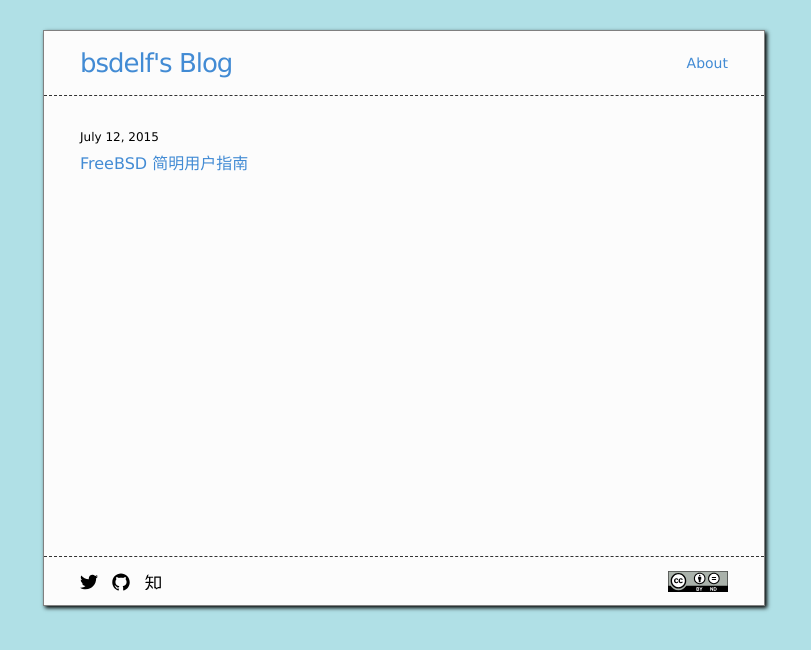
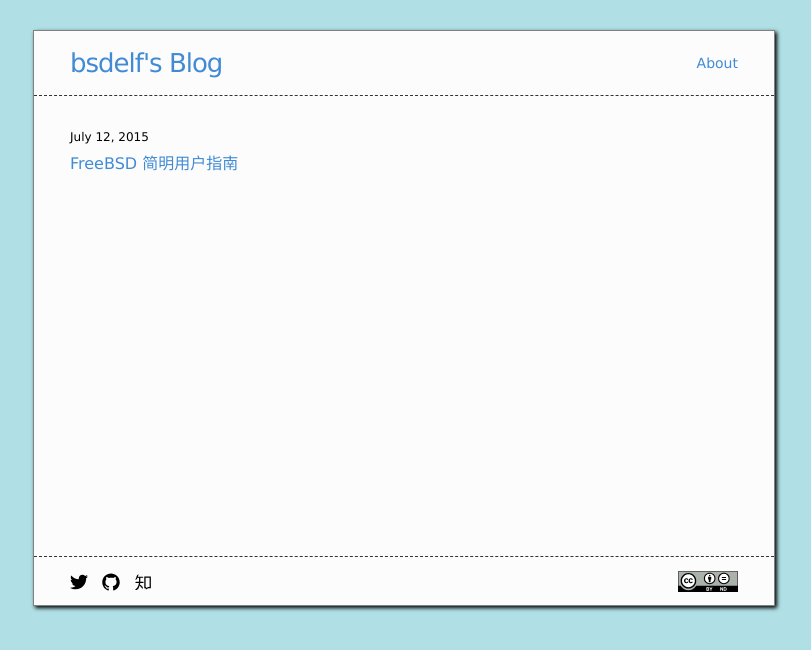
Before and after one commit to bsdelf/bsdelf.github.io, a Jekyll site: the page built from index.html, in a window 1280 px wide. Shown: the top 650 px of the page, without its empty margins (236-1047 px from the left). Built offline with Jekyll 4.4.1, drawn with Linux system fonts in a browser that asks for light colours; nearby versions of some CDN libraries.

Commit message:
~ minor change

```diff
--- a/css/main.scss
+++ b/css/main.scss
@@ -37,7 +37,7 @@ $grey-color-darker: darken($grey-color, 30%);
 $green-color:      #62c438;//#b5e853;
 $blue-color:       #428bd4;//#64aaf0;//#63c0f5;
 
-$page-width:        720px;
+$page-width:        740px;
 
 // Import partials from `sass_dir` (defaults to `_sass`)
 @import
```
